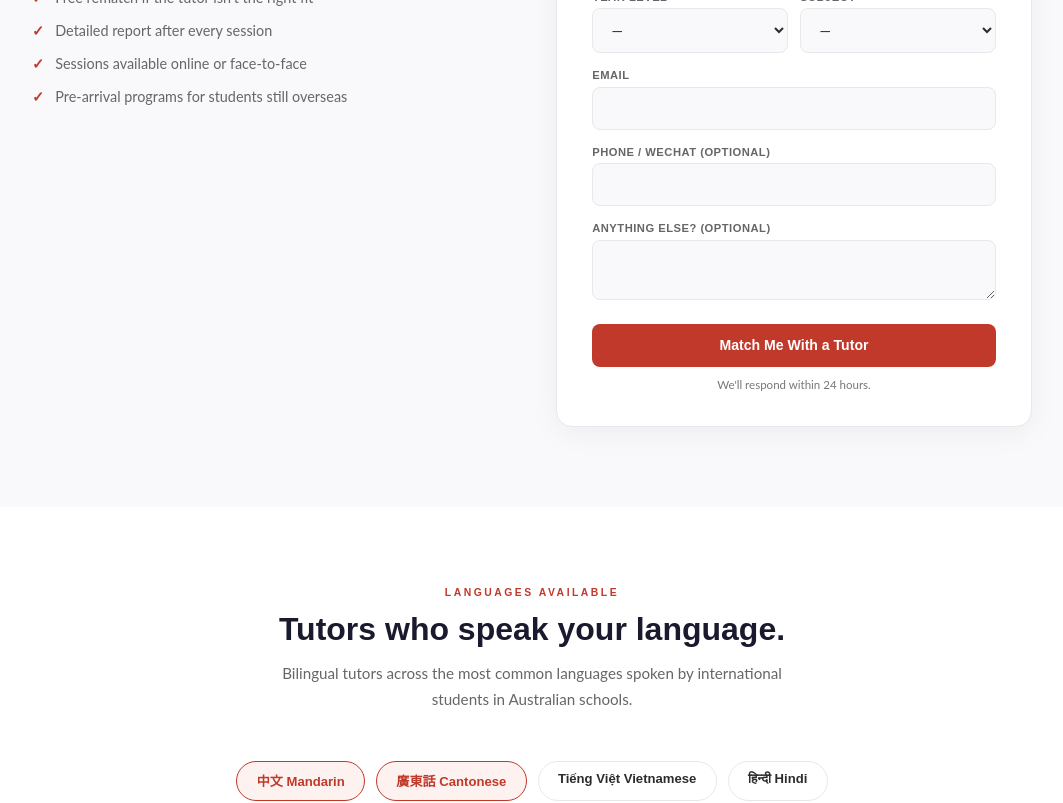
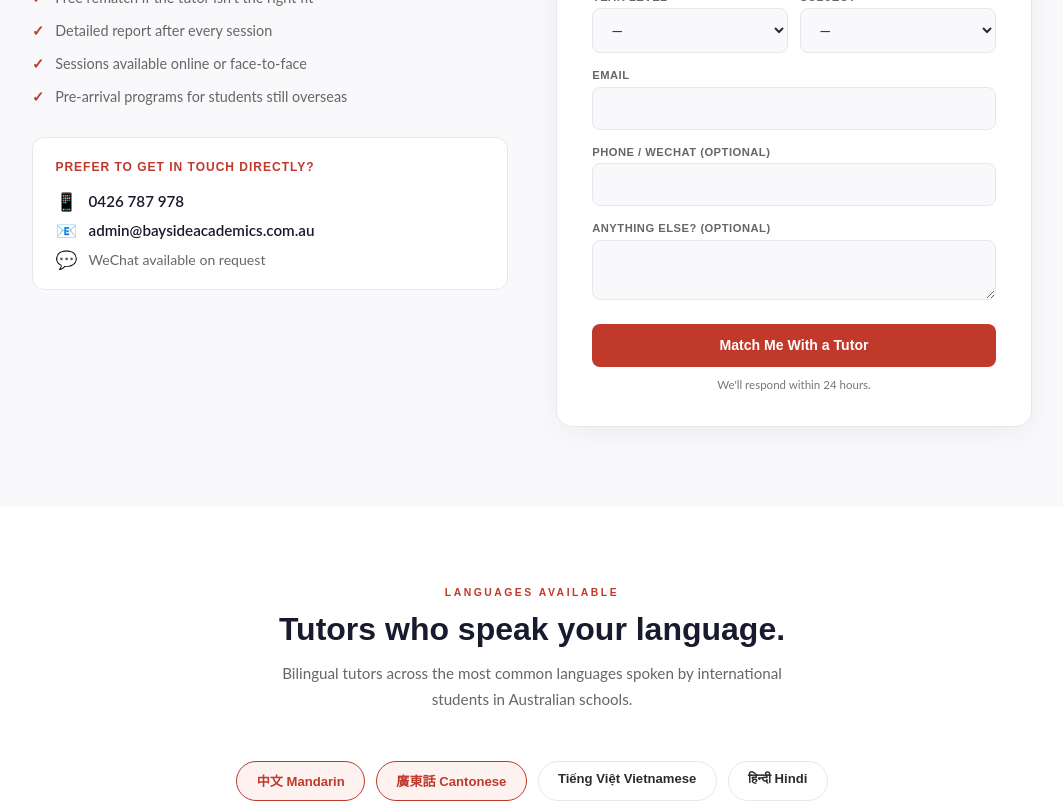
Before and after one commit to Ryan093198/baysideacademics, a Next.js app: page /bilingualtutoring in a window 1280 px wide. Shown: the part 1840-2643 px from the top of the page, without its empty margins (108-1171 px from the left). Built offline with nearby package versions, Linux system fonts and the light colour scheme.

Commit message:
Add contact details across all pages

```diff
--- a/app/bilingualtutoring/page.js
+++ b/app/bilingualtutoring/page.js
@@ -252,6 +252,12 @@ body.zh .show-in-zh { display: flex !important; }
               <li><span data-lang="en">Sessions available online or face-to-face</span><span data-lang="zh">可在线或面对面上课</span></li>
               <li><span data-lang="en">Pre-arrival programs for students still overseas</span><span data-lang="zh">为还在海外的学生提供预备课程</span></li>
             </ul>
+            <div style={{marginTop:"1.5rem",padding:"1.2rem 1.4rem",background:"var(--white)",border:"1px solid var(--grey-border)",borderRadius:12}}>
+              <p style={{fontFamily:"'Montserrat',sans-serif",fontSize:"0.75rem",fontWeight:700,letterSpacing:"1px",textTransform:"uppercase",color:"var(--red)",marginBottom:"0.8rem"}}><span data-lang="en">Prefer to get in touch directly?</span><span data-lang="zh">更喜欢直接联系？</span></p>
+              <div style={{display:"flex",alignItems:"center",gap:"0.7rem",marginBottom:"0.5rem"}}><span style={{fontSize:"1.1rem"}}>📱</span><a href="tel:0426787978" style={{fontSize:"0.95rem",color:"var(--dark)",fontWeight:600,textDecoration:"none"}}>0426 787 978</a></div>
+              <div style={{display:"flex",alignItems:"center",gap:"0.7rem",marginBottom:"0.5rem"}}><span style={{fontSize:"1.1rem"}}>📧</span><a href="mailto:admin@baysideacademics.com.au" style={{fontSize:"0.95rem",color:"var(--dark)",fontWeight:600,textDecoration:"none"}}>admin@baysideacademics.com.au</a></div>
+              <div style={{display:"flex",alignItems:"center",gap:"0.7rem"}}><span style={{fontSize:"1.1rem"}}>💬</span><span style={{fontSize:"0.88rem",color:"var(--text-muted)"}}><span data-lang="en">WeChat available on request</span><span data-lang="zh">可提供微信联系方式</span></span></div>
+            </div>
           </div>
           <div className="match-form">
             <h3><span data-lang="en">Find Your Tutor</span><span data-lang="zh">找到你的导师</span></h3>
@@ -335,6 +341,7 @@ body.zh .show-in-zh { display: flex !important; }
       <section className="cta-bottom">
         <h2><span data-lang="en">Ready to find the right tutor?</span><span data-lang="zh">准备好找到合适的导师了吗？</span></h2>
         <p><span data-lang="en">Fill in the form and we'll match you within 24 hours. No obligation, no sign-up fees.</span><span data-lang="zh">填写表格，我们将在24小时内为你匹配。无需承诺。</span></p>
+        <div style={{display:"flex",gap:"1.5rem",justifyContent:"center",flexWrap:"wrap",marginBottom:"1.5rem"}}><a href="tel:0426787978" style={{display:"flex",alignItems:"center",gap:"0.5rem",color:"var(--text-muted)",fontSize:"0.95rem",textDecoration:"none"}}><span>📱</span>0426 787 978</a><a href="mailto:admin@baysideacademics.com.au" style={{display:"flex",alignItems:"center",gap:"0.5rem",color:"var(--text-muted)",fontSize:"0.95rem",textDecoration:"none"}}><span>📧</span>admin@baysideacademics.com.au</a></div>
         <a href="#find-tutor" className="btn-primary"><span data-lang="en">Find a Tutor</span><span data-lang="zh">找导师</span></a>
       </section>
 
```
Also changed, not shown: app/website.jsx (+3 -2 lines).
